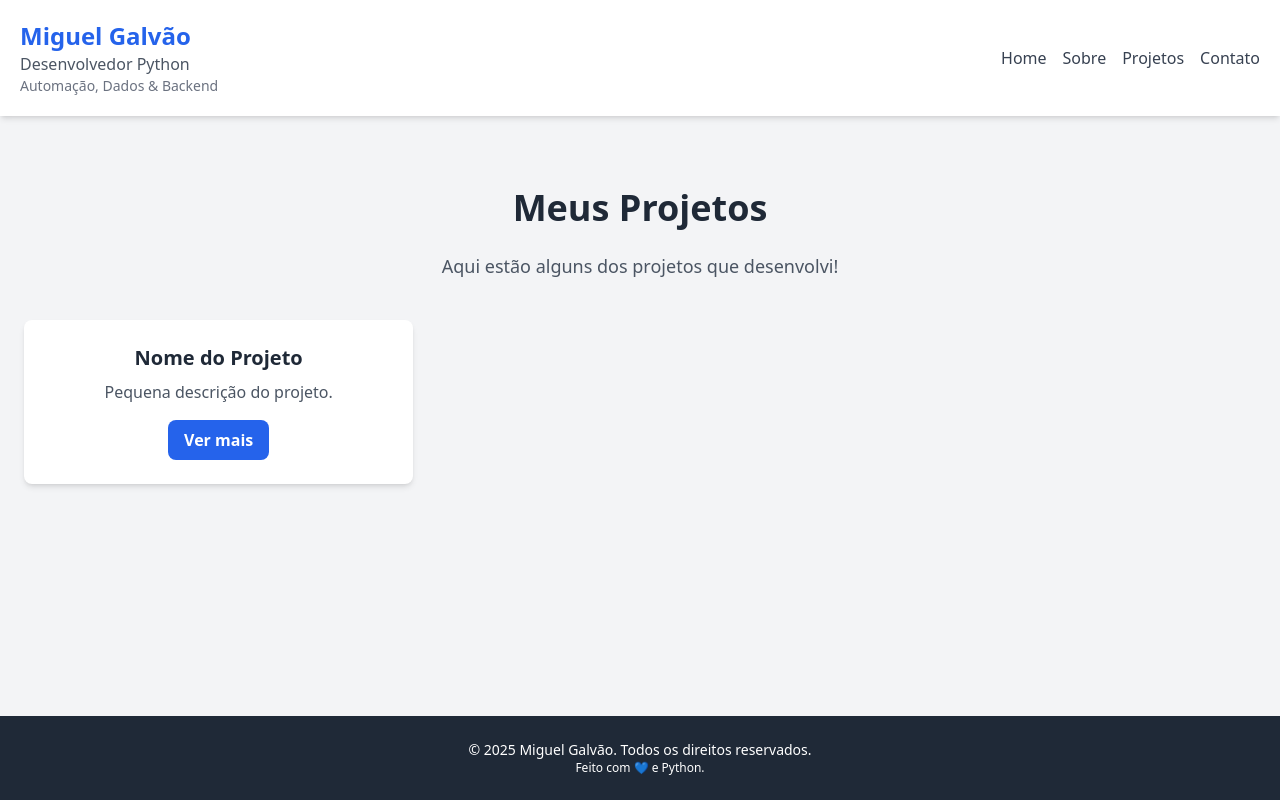
After one commit to galvao1290/portfolio, a FastAPI app: template templates/projetos.html in a window 1280 px wide. The commit adds this page. Run offline with FastAPI, Linux system fonts and the light colour scheme; the template is opened without the code that fills it, so the values that code supplies are empty; some libraries are stand-ins or nearby versions.

Commit message:
Alterações no html

```diff
--- a/app.py
+++ b/app.py
@@ -10,3 +10,7 @@ templates = Jinja2Templates(directory="templates")
 @app.get("/", response_class=HTMLResponse)
 def home(request: Request):
     return templates.TemplateResponse("home.html", {"request": request})
+
+@app.get("/projetos", response_class=HTMLResponse)
+def projetos(request: Request):
+    return templates.TemplateResponse("projetos.html", {"request": request})
--- a/templates/base.html
+++ b/templates/base.html
@@ -1,6 +1,8 @@
 <!DOCTYPE html>
 <html lang="pt-BR">
 <head>
+    <meta http-equiv="X-UA-Compatible" content="IE=edge">
+
     <meta charset="UTF-8">
     <meta name="viewport" content="width=device-width, initial-scale=1.0">
     <title>{% block title %}Meu Portfólio{% endblock %}</title>
--- /dev/null
+++ b/templates/projetos.html
@@ -0,0 +1,22 @@
+{% extends "base.html" %}
+
+{% block title %}Projetos - Meu Portfólio{% endblock %}
+
+{% block content %}
+<div class="container mx-auto py-12 text-center">
+    <h1 class="text-4xl font-bold text-gray-800 mb-6">Meus Projetos</h1>
+    <p class="text-gray-600 text-lg mb-10">Aqui estão alguns dos projetos que desenvolvi!</p>
+
+    <div class="grid grid-cols-1 md:grid-cols-2 lg:grid-cols-3 gap-8">
+        <!-- Exemplo de um cartão de projeto -->
+        <div class="bg-white shadow-md rounded-lg p-6">
+            <h2 class="text-xl font-semibold text-gray-800">Nome do Projeto</h2>
+            <p class="text-gray-600 mt-2">Pequena descrição do projeto.</p>
+            <a href="#" class="inline-block mt-4 px-4 py-2 bg-blue-600 text-white font-semibold rounded-lg hover:bg-blue-700 transition">Ver mais</a>
+        </div>
+    </div>
+
+
+
+</div>
+{% endblock %}
```
Also changed, not shown: templates/home.html (+8 -8 lines).
